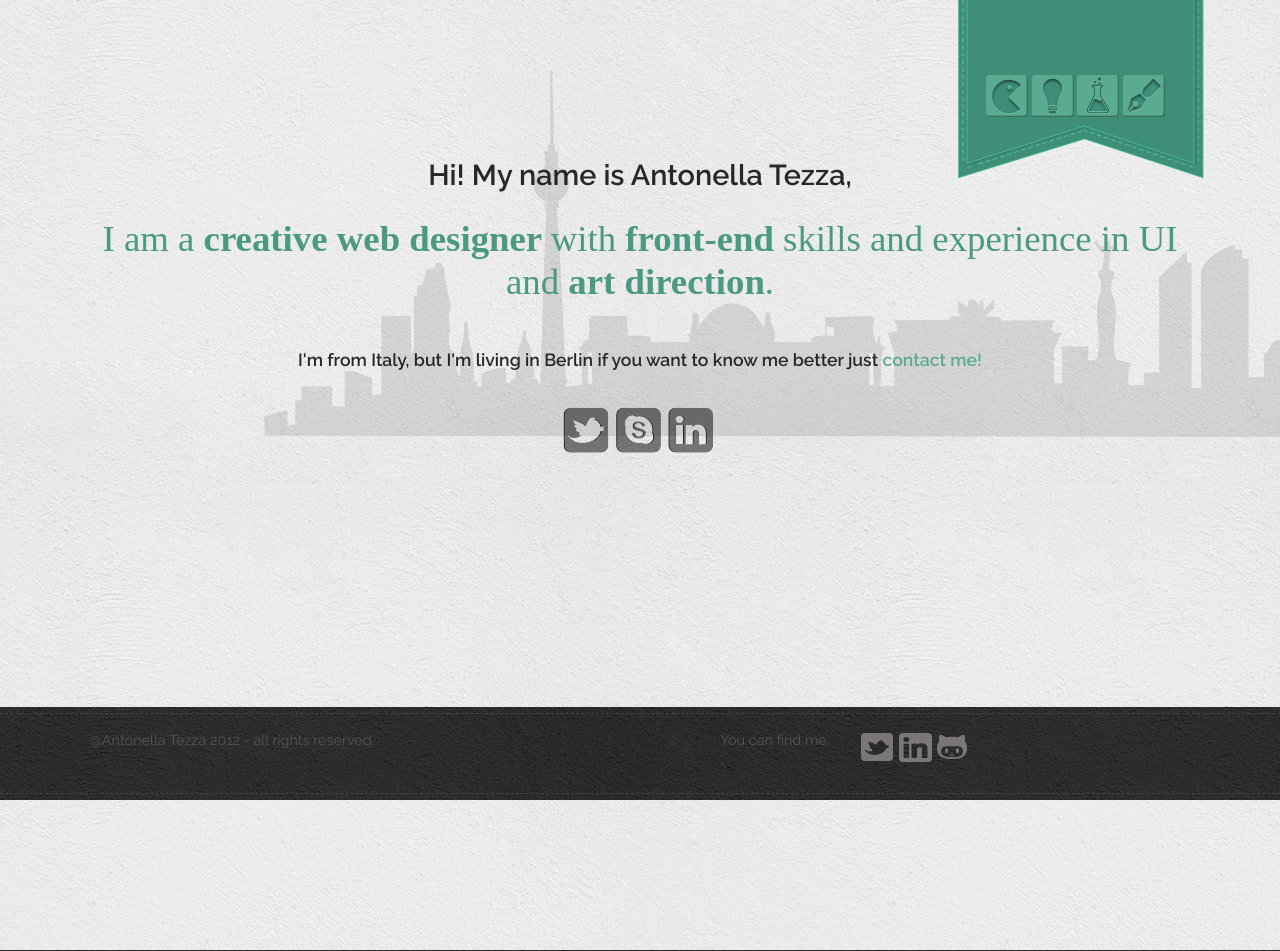
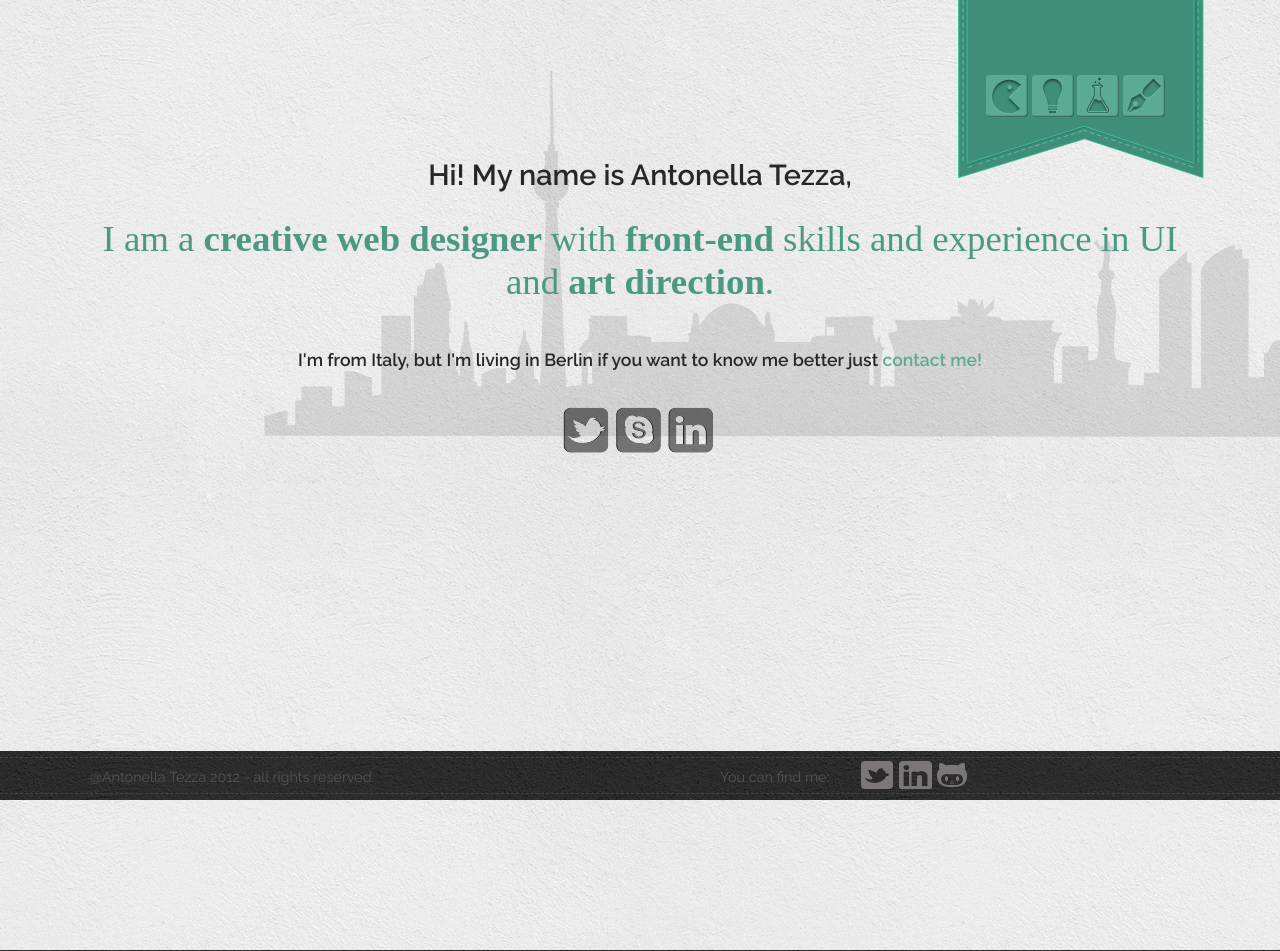
Before and after one commit to sempresaurita/sempresaurita.github.com, a PHP site: page / in a window 1280 px wide. Shown: the top 951 px of the page. Run offline with PHP 8.4, Linux system fonts and the light colour scheme; some libraries are stand-ins or nearby versions; some web fonts are replaced.

Commit message:
fix footer

```diff
--- a/index.html
+++ b/index.html
@@ -38,7 +38,7 @@ $(document).ready(function() {
          $(this).click(function() {
            $('html, body').animate({scrollTop: targetOffset}, 1000);
            var d = document.createElement("div");
-		d.style.height = "101%";
+		// d.style.height = "101%";
 		d.style.overflow = "hidden";
 		document.body.appendChild(d);
 		window.scrollTo(0,scrollToM);
--- a/sass/screen.scss
+++ b/sass/screen.scss
@@ -149,7 +149,7 @@ input.button {
 	&.small ul {
 		margin: 0;
 		li {
-			height: 34px;
+			height: 31px;
 			width: 34px;
 			&.github {
 				background:url(../images/github-icon.png) no-repeat;
@@ -302,12 +302,11 @@ footer {
 	width: 100%;
 	z-index: 9999999;
 
-	p { margin: 0;}
+	p { margin: 9px 0 0 0;}
 
 	.wrapper {
 		border-top: 1px dashed #444444;
 		border-bottom: 1px dashed #444444;
-		padding: 3px 0;
 		margin: 6px 0;
 	}
 
@@ -316,6 +315,7 @@ footer {
 		height: 10px;
 		width: 100%;
 	}
+	.row, .container { padding: 0;}
 }
 
 @import 'lib/cheeky/responsive';
--- a/stylesheets/screen.css
+++ b/stylesheets/screen.css
@@ -498,7 +498,7 @@ input.button {
 .social.small ul {
   margin: 0; }
   .social.small ul li {
-    height: 34px;
+    height: 31px;
     width: 34px; }
     .social.small ul li.github {
       background: url(../images/github-icon.png) no-repeat; }
@@ -632,16 +632,17 @@ footer {
   width: 100%;
   z-index: 9999999; }
   footer p {
-    margin: 0; }
+    margin: 9px 0 0 0; }
   footer .wrapper {
     border-top: 1px dashed #444444;
     border-bottom: 1px dashed #444444;
-    padding: 3px 0;
     margin: 6px 0; }
   footer .smallback {
     background: url(../images/white_wall.png);
     height: 10px;
     width: 100%; }
+  footer .row, footer .container {
+    padding: 0; }
 
 @media (max-width: 630px) {
   .container {
```
